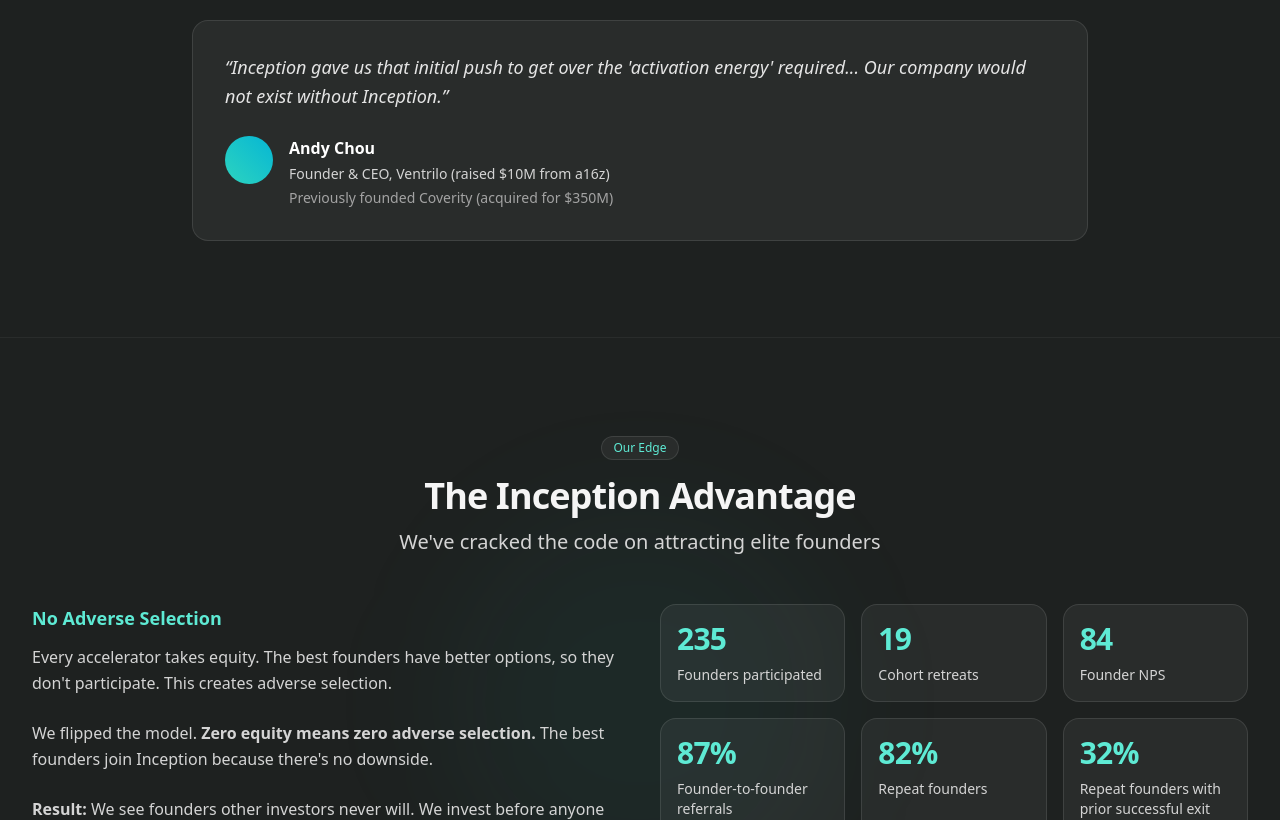
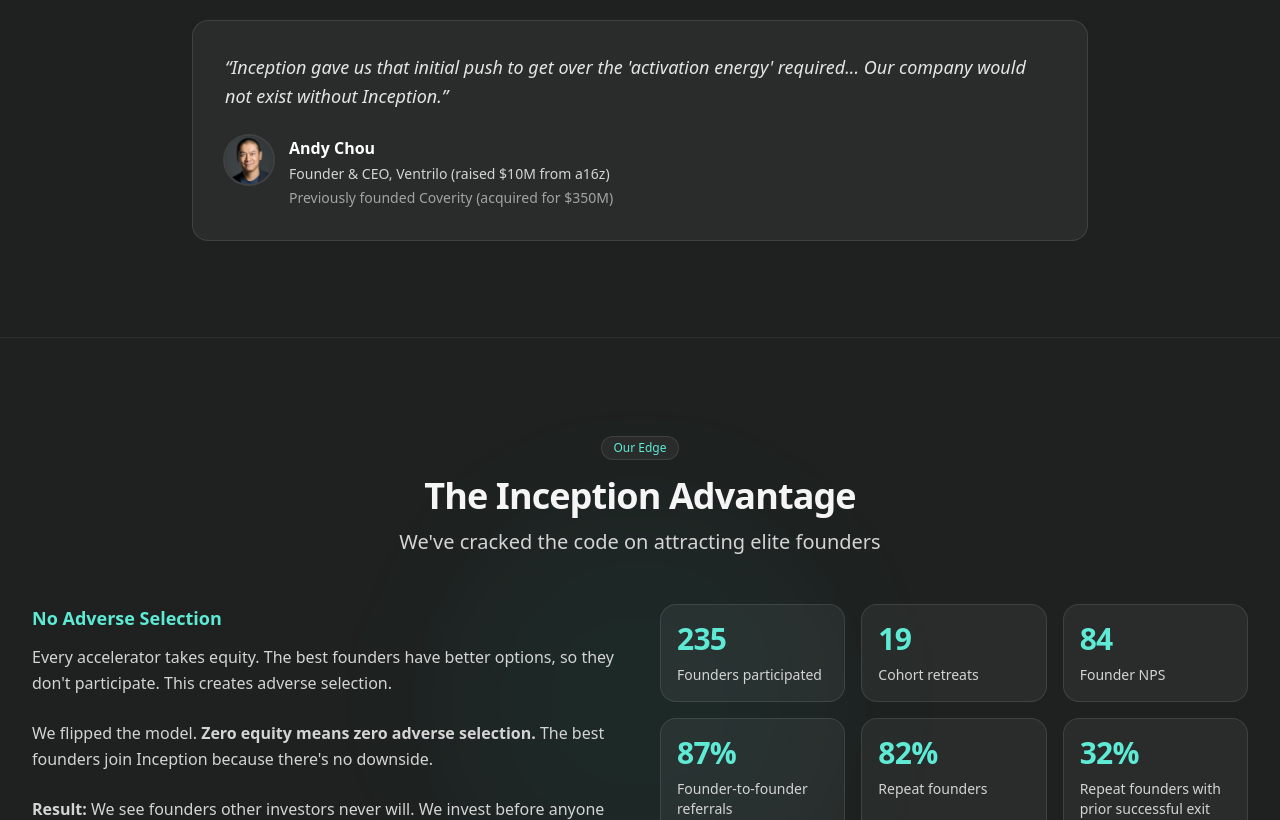
Before and after one commit to InceptionStudio/inception-studio-capital-website, a Next.js app: page / in a window 1280 px wide. Shown: the part 1380-2200 px from the top of the page. Built offline with nearby package versions, Linux system fonts and the light colour scheme.

Commit message:
Add Andy Chou's photo to testimonial on homepage
- Imported Image component from next/image
- Replaced gradient placeholder with actual photo from /team/andy-chou.jpg
- Added relative positioning, overflow-hidden, and ring styling
- Photo displays in 48px circular avatar next to testimonial

```diff
--- a/app/page.tsx
+++ b/app/page.tsx
@@ -2,6 +2,7 @@
 import Footer from '@/components/Footer'
 import { Container, PrimaryCTA, SecondaryCTA, Card, SectionTitle, StatsRow } from '@/components/Blocks'
 import Link from 'next/link'
+import Image from 'next/image'
 
 export default function Home(){
   return (
@@ -86,7 +87,15 @@
                   &ldquo;Inception gave us that initial push to get over the &apos;activation energy&apos; required... Our company would not exist without Inception.&rdquo;
                 </blockquote>
                 <div className="flex items-start gap-4">
-                  <div className="h-12 w-12 rounded-full bg-gradient-to-tr from-teal-400 to-cyan-500 flex-shrink-0"></div>
+                  <div className="relative h-12 w-12 rounded-full overflow-hidden flex-shrink-0 ring-2 ring-white/10">
+                    <Image
+                      src="/team/andy-chou.jpg"
+                      alt="Andy Chou"
+                      fill
+                      className="object-cover"
+                      sizes="48px"
+                    />
+                  </div>
                   <div>
                     <div className="font-semibold text-white">Andy Chou</div>
                     <div className="text-sm text-neutral-300 mt-1">Founder & CEO, Ventrilo (raised $10M from a16z)</div>
--- a/components/AdvisorsSection.tsx
+++ b/components/AdvisorsSection.tsx
@@ -46,22 +46,40 @@
     avatar: "/team/monisha-perkash.jpg"
   },
   {
+    name: "Shreeganesh Ramanan",
+    tagline: "20 yrs software @ Microsoft, Amazon, Apple; early Optimizely; UIUC CS",
+    linkedin: "https://www.linkedin.com/in/shreeganesh",
+    avatar: "/team/shreeganesh-ramanan.jpg"
+  },
+  {
     name: "Assaf Einat",
     tagline: "Founder @ Boom Entertainment; 20 yrs in tech, product & biz; Stanford MBA / CS BS",
     linkedin: "https://www.linkedin.com/in/assafeinat",
     avatar: "/team/assaf-einat.jpg"
   },
   {
-    name: "Shreeganesh Ramanan",
-    tagline: "20 yrs software @ Microsoft, Amazon, Apple; early Optimizely; UIUC CS",
-    linkedin: "https://www.linkedin.com/in/shreeganesh",
-    avatar: "/team/shreeganesh-ramanan.jpg"
+    name: "Kathy Wang",
+    tagline: "Product designer (ex-Dropbox, IBM); Cornell MPS Info Sci (UX); Red Dot ‘Best of the Best’ award",
+    linkedin: "https://www.linkedin.com/in/kathytwang/",
+    avatar: "/team/kathy-wang.jpg"
+  },
+  {
+    name: "Andrew Scheuermann",
+    tagline: "Deep-tech founder & operator; Stanford PhD (Materials Science)",
+    linkedin: "https://www.linkedin.com/in/andrewscheuermann/",
+    avatar: "/team/andrew-scheuermann.jpg"
   },
   {
     name: "Sophie Vu",
     tagline: "Marketing & GTM exec (3× acquired); BroadVision, Google, Hootsuite, Unbabel; UCLA Anderson MBA",
     linkedin: "https://www.linkedin.com/in/sophie-vu415",
     avatar: "/team/sophie-vu.jpg"
+  },
+  {
+    name: "Shawn Kung",
+    tagline: "AI infra & data systems founder-operator; ex-Google Cloud ML platform",
+    linkedin: "https://www.linkedin.com/in/shawnkung/",
+    avatar: "/team/shawn-kung.jpg"
   },
   {
     name: "Arisa Makihara",
@@ -88,18 +106,6 @@
     avatar: "/team/ed-kim.jpg"
   },
   {
-    name: "Kathy Wang",
-    tagline: "Product designer (ex-Dropbox, IBM); Cornell MPS Info Sci (UX); Red Dot ‘Best of the Best’ award",
-    linkedin: "https://www.linkedin.com/in/kathytwang/",
-    avatar: "/team/kathy-wang.jpg"
-  },
-  {
-    name: "Andrew Scheuermann",
-    tagline: "Deep-tech founder & operator; Stanford PhD (Materials Science)",
-    linkedin: "https://www.linkedin.com/in/andrewscheuermann/",
-    avatar: "/team/andrew-scheuermann.jpg"
-  },
-  {
     name: "Ben Peters",
     tagline: "Product & growth advisor; former product lead at Google and Dropbox",
     linkedin: "https://www.linkedin.com/in/ben-peters-6ba44ab",
@@ -122,12 +128,6 @@
     tagline: "Product design & UX mentor; founder & creative director background",
     linkedin: "https://www.linkedin.com/in/evonnejohnson/",
     avatar: "/team/evonne-johnson.jpg"
-  },
-  {
-    name: "Shawn Kung",
-    tagline: "AI infra & data systems founder-operator; ex-Google Cloud ML platform",
-    linkedin: "https://www.linkedin.com/in/shawnkung/",
-    avatar: "/team/shawn-kung.jpg"
   },
   {
     name: "Adria Hou",
```
Also changed, not shown: public/team/andy-chou.jpg (added).
